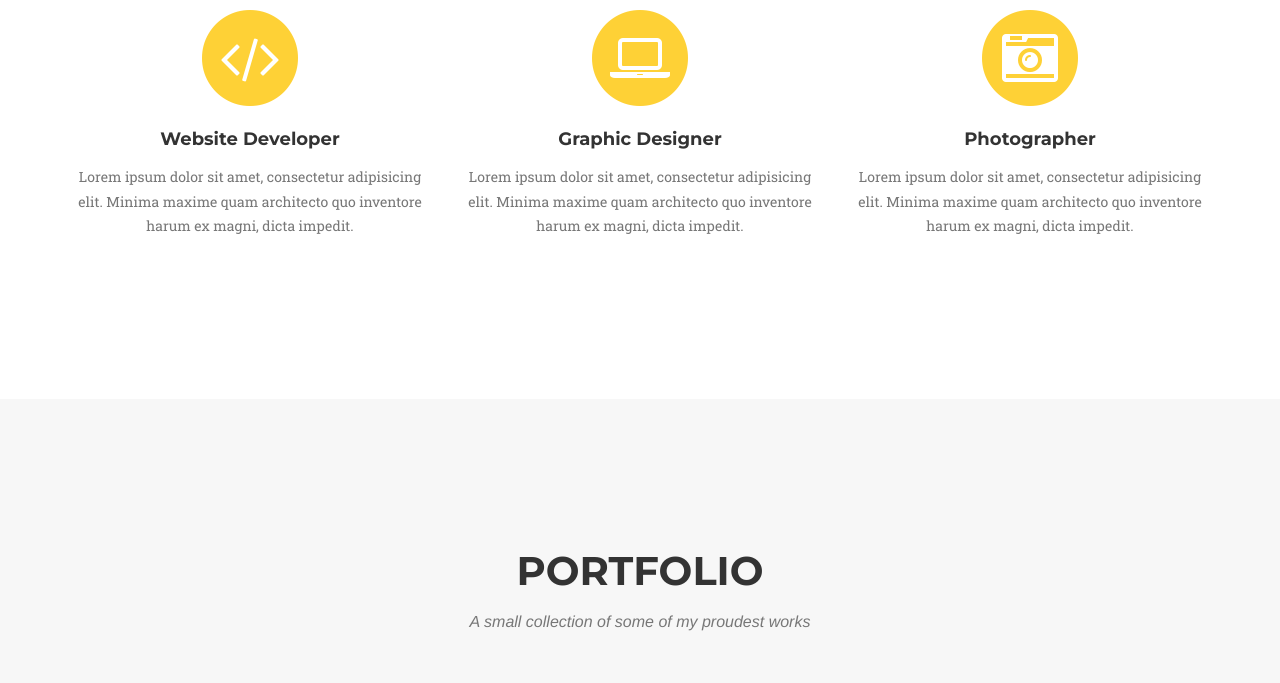
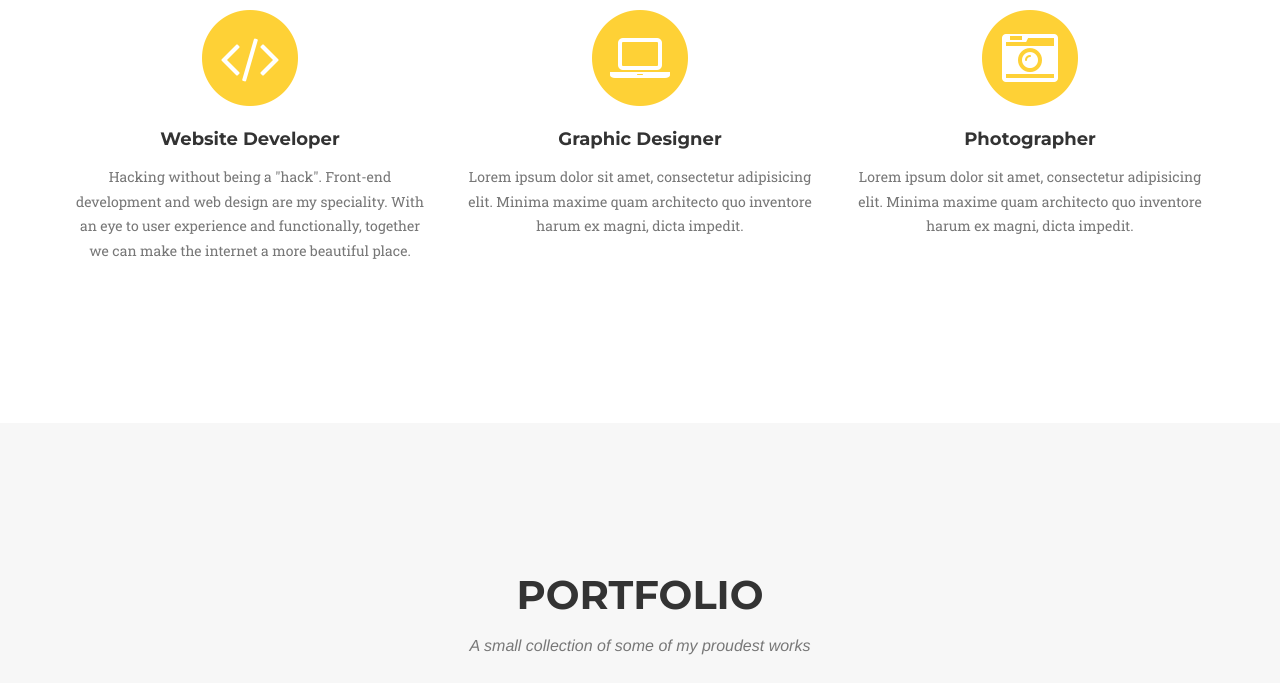
Before and after one commit to astrocyteinc/Portfolio, a plain HTML site: page index.html in a window 1280 px wide. Shown: the part 1061-1744 px from the top of the page. Drawn offline with nearby package versions, Linux system fonts and the light colour scheme; a web font is replaced by a local one.

Commit message:
Developer description

```diff
--- a/index.html
+++ b/index.html
@@ -108,7 +108,7 @@
                         <i class="fa fa-code fa-stack-1x fa-inverse"></i>
                     </span>
                     <h4 class="service-heading">Website Developer</h4>
-                    <p class="text-muted">Lorem ipsum dolor sit amet, consectetur adipisicing elit. Minima maxime quam architecto quo inventore harum ex magni, dicta impedit.</p>
+                    <p class="text-muted">Hacking without being a "hack". Front-end development and web design are my speciality. With an eye to user experience and functionally, together we can make the internet a more beautiful place.</p>
                 </div>
                 <div class="col-md-4">
                     <span class="fa-stack fa-4x">
```
